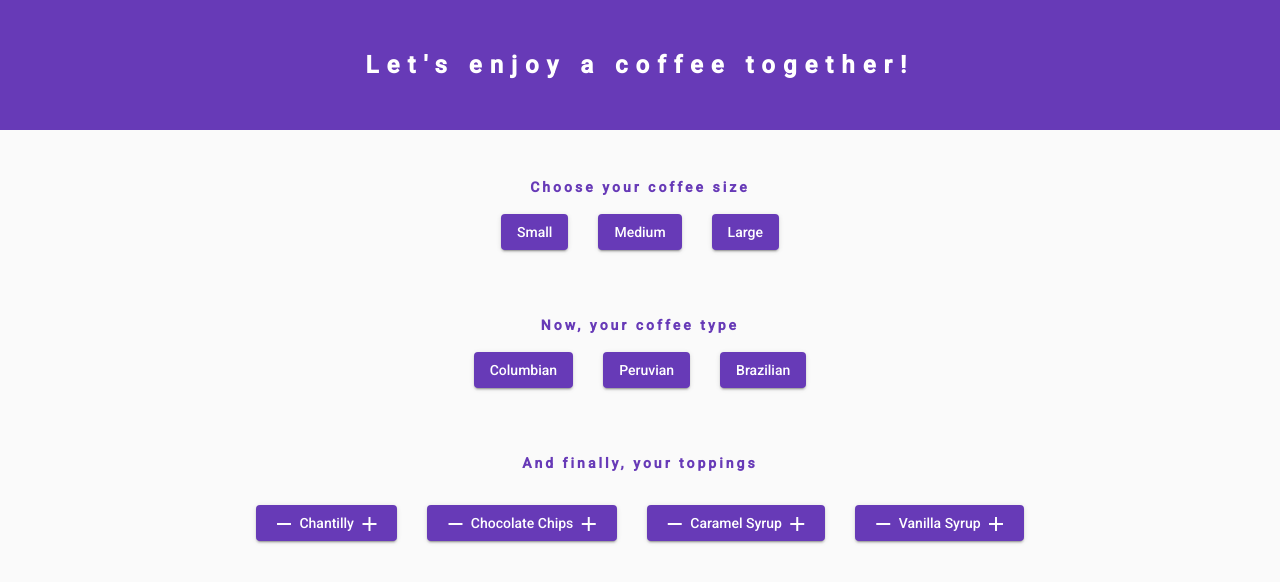
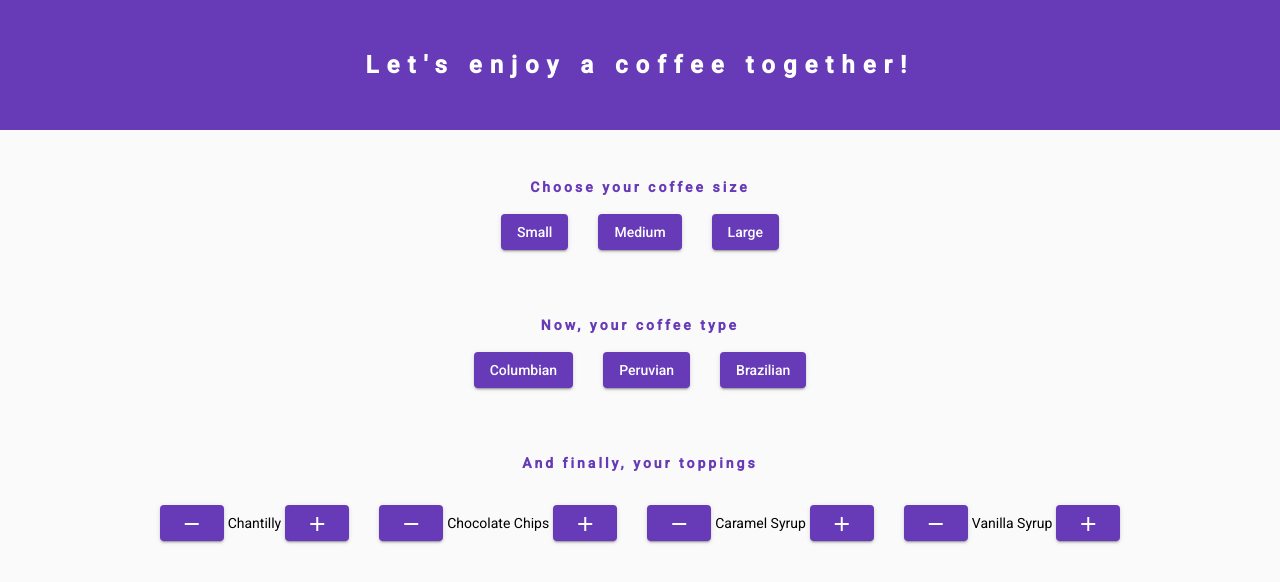
Before and after one commit to victorgallen73/coffee-machine, an Angular app: page / in a window 1280 px wide. Shown: the top 582 px of the page. Built offline with nearby package versions, Linux system fonts and the light colour scheme.

Commit message:
Update toppings UI styling

```diff
--- a/src/app/components/toppings/toppings.component.html
+++ b/src/app/components/toppings/toppings.component.html
@@ -4,9 +4,11 @@
     <div class="container__inner">
         <div class="container__button" *ngFor="let topping of toppings">
             <button mat-raised-button color="primary">
-            <mat-icon>remove</mat-icon>
-              {{ topping }}
-            <mat-icon>add</mat-icon>
-          </button>
+              <mat-icon>remove</mat-icon>
+            </button>
+            <p class="container__button__text">{{ topping }}</p>
+            <button mat-raised-button color="primary">
+              <mat-icon>add</mat-icon>
+            </button>
         </div>
     </div>
--- a/src/app/components/toppings/toppings.component.scss
+++ b/src/app/components/toppings/toppings.component.scss
@@ -23,5 +23,8 @@
         justify-content: center;
         align-self: center;
         padding: 15px;
+        &__text {
+            margin: 8px 4px;
+        }
     }
 }
```
